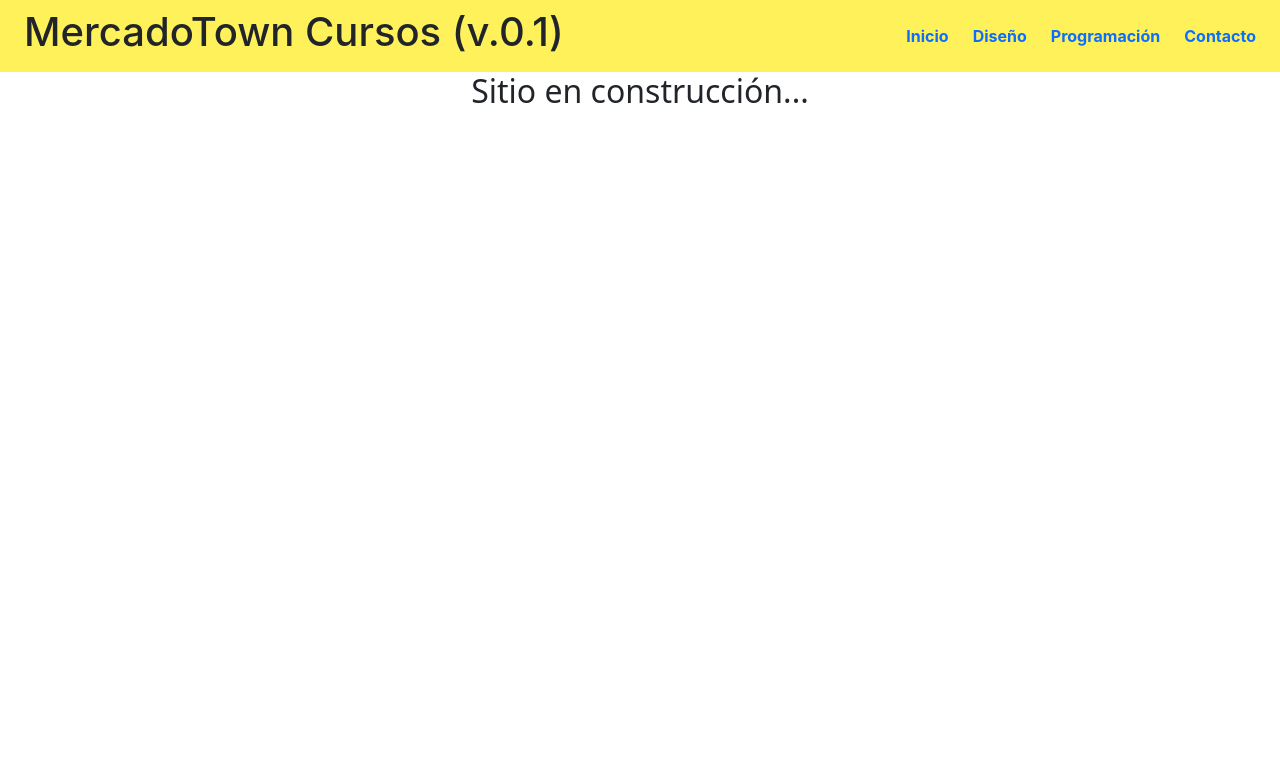
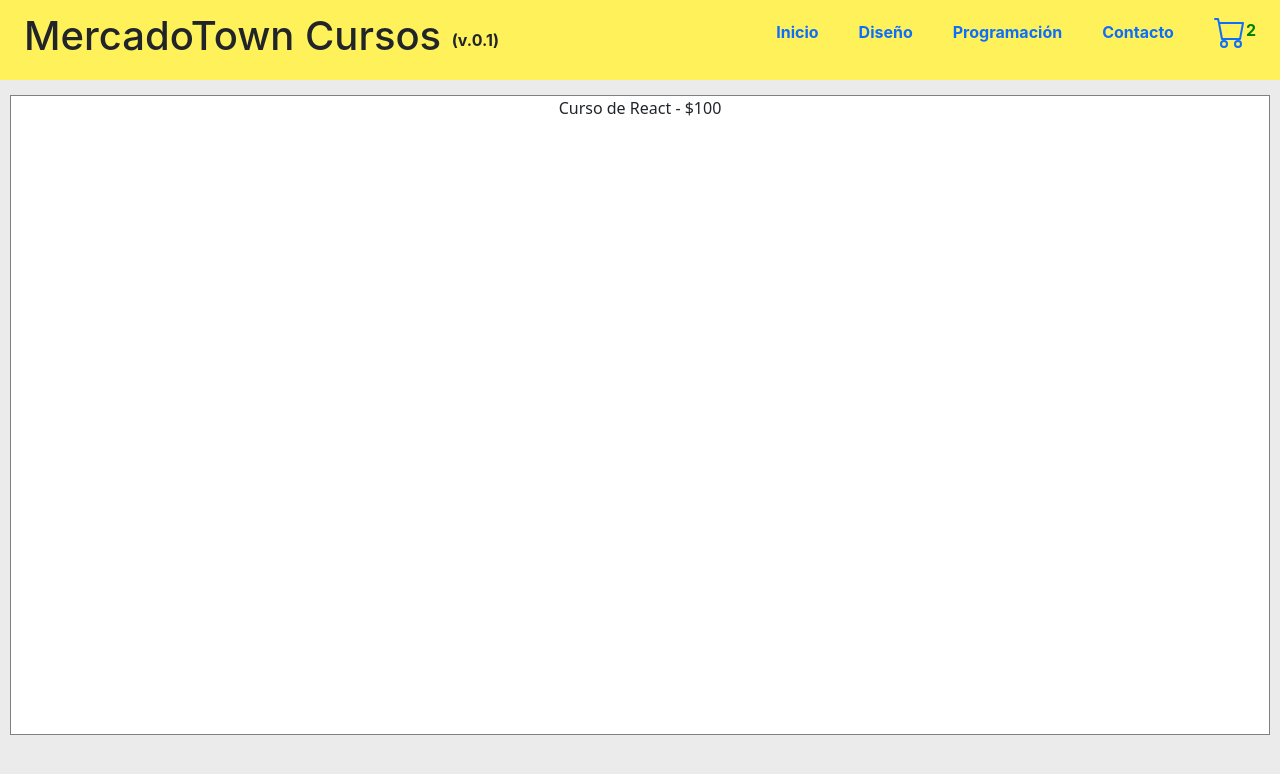
Before and after one commit to FrancoTJ/ReactApp, a React (Create React App) app: page / in a window 1280 px wide. Shown: the top 774 px of the page. Built offline with nearby package versions, Linux system fonts and the light colour scheme.

Commit message:
Crea tu landing

```diff
--- a/src/App.css
+++ b/src/App.css
@@ -24,9 +24,9 @@
   color: white;
 }
 
-.App-link {
+/* .App-link {
   color: #61dafb;
-}
+} */
 
 @keyframes App-logo-spin {
   from {
@@ -37,18 +37,6 @@
   }
 }
 
-.navbar {
-  background-color: #fff159;
-  font-family: "Proxima Nova",-apple-system,"Helvetica Neue",Helvetica,Roboto,Arial,sans-serif;
-  padding-left: 1.5em;
-  font-weight: bold;
+body {
+  background-color: #ebebeb;
 }
-
-.navbar-nav{
-  display: flex;
-  flex-direction: row;
-}
-
-.navbar-nav li{
-  padding-right: 1.5em !important;
-}
--- a/src/App.js
+++ b/src/App.js
@@ -2,14 +2,14 @@
 import 'bootstrap/dist/css/bootstrap.css';
 import NavBar from './components/NavBar/NavBar';
 import "./App.css";
-
+import ItemListContainer from './components/ItemListContainer/ItemListContainer';
 
 
 function App() {
   return (
     <div className="App">
       <NavBar />
-      <h2>Sitio en construcción...</h2>
+      <ItemListContainer nombre='Curso de React' moneda='$' precio='100' />
 
     </div>
   );
--- /dev/null
+++ b/src/components/CartWidget/CartWidget.css
@@ -0,0 +1,3 @@
+.cartQuantity {
+    color: green;
+}
--- /dev/null
+++ b/src/components/CartWidget/CartWidget.js
@@ -0,0 +1,21 @@
+import "./CartWidget.css";
+
+const CartWidget = () => {
+  return (
+    <div>
+      <svg
+        xmlns="http://www.w3.org/2000/svg"
+        width="32"
+        height="32"
+        fill="currentColor"
+        className="bi bi-cart"
+        viewBox="0 0 16 16"
+      >
+        <path d="M0 1.5A.5.5 0 0 1 .5 1H2a.5.5 0 0 1 .485.379L2.89 3H14.5a.5.5 0 0 1 .491.592l-1.5 8A.5.5 0 0 1 13 12H4a.5.5 0 0 1-.491-.408L2.01 3.607 1.61 2H.5a.5.5 0 0 1-.5-.5zM3.102 4l1.313 7h8.17l1.313-7H3.102zM5 12a2 2 0 1 0 0 4 2 2 0 0 0 0-4zm7 0a2 2 0 1 0 0 4 2 2 0 0 0 0-4zm-7 1a1 1 0 1 1 0 2 1 1 0 0 1 0-2zm7 0a1 1 0 1 1 0 2 1 1 0 0 1 0-2z" />
+      </svg>
+      <span className="cartQuantity">2</span>
+    </div>
+  );
+};
+
+export default CartWidget;
--- /dev/null
+++ b/src/components/ItemListContainer/ItemListContainer.css
@@ -0,0 +1,6 @@
+.cardItem {
+    border: 1px solid gray;
+    background-color:white;
+    height: 80vh;
+    margin: 15px 10px 30px 10px ;
+}
--- /dev/null
+++ b/src/components/ItemListContainer/ItemListContainer.js
@@ -0,0 +1,8 @@
+import "./ItemListContainer.css";
+
+const ItemListContainer = (props) => {
+  return <div className='cardItem'>{props.nombre} - {props.moneda}{props.precio}</div>
+
+};
+
+export default ItemListContainer;
--- a/src/components/NavBar/NavBar.css
+++ b/src/components/NavBar/NavBar.css
@@ -0,0 +1,22 @@
+.navbar {
+  background-color: #fff159;
+  font-family: "Proxima Nova", -apple-system, "Helvetica Neue", Helvetica,
+    Roboto, Arial, sans-serif;
+  padding-left: 1.5em;
+  font-weight: bold;
+  text-align: center;
+}
+
+.navbar-ul {
+  display: flex;
+  flex-direction: row;
+  align-items: center;
+}
+
+.navbar-ul li {
+  padding-right: 1.5em !important;
+}
+
+.navbar--version {
+  margin-right: auto; /*No me lo aplica, favor Ambar indicame cómo poder usarlo acá. */
+}
--- a/src/components/NavBar/NavBar.js
+++ b/src/components/NavBar/NavBar.js
@@ -1,22 +1,18 @@
 import "./NavBar.css";
+import CartWidget from "../CartWidget/CartWidget";
 
 const NavBar = () => {
   return (
     <nav className="navbar sticky-top">
-      <h1>MercadoTown Cursos (v.0.1)</h1>
+      <h1>MercadoTown Cursos&nbsp;</h1><span className='navbar--version'>(v.0.1)</span>
       <div>
-        <ul class="navbar-nav">
-          <li class="nav-link">
-              Inicio
-          </li>
-          <li class="nav-link">
-              Diseño
-          </li>
-          <li class="nav-link">
-              Programación
-          </li>
-          <li class="nav-link">
-              Contacto
+        <ul className="navbar-ul">
+          <li className="nav-link">Inicio</li>
+          <li className="nav-link">Diseño</li>
+          <li className="nav-link">Programación</li>
+          <li className="nav-link">Contacto</li>
+          <li className="nav-link">
+            <CartWidget />
           </li>
         </ul>
       </div>
--- a/src/index.css
+++ b/src/index.css
@@ -27,7 +27,3 @@ img {
 img.disabled {
   opacity: 0.3;
 } */
-
-.navbar-nav li{
-   padding-right: 1.5em important;
-}
```
Also changed, not shown: src/components/asyncmock.js (added).
